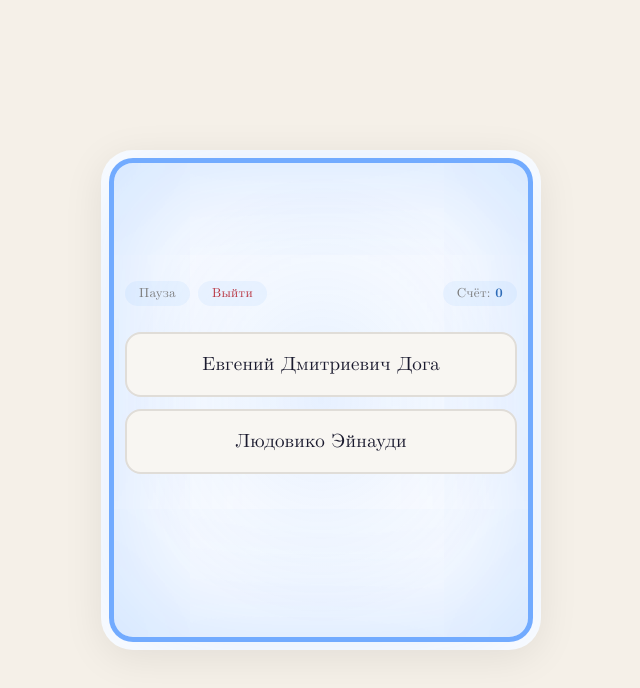
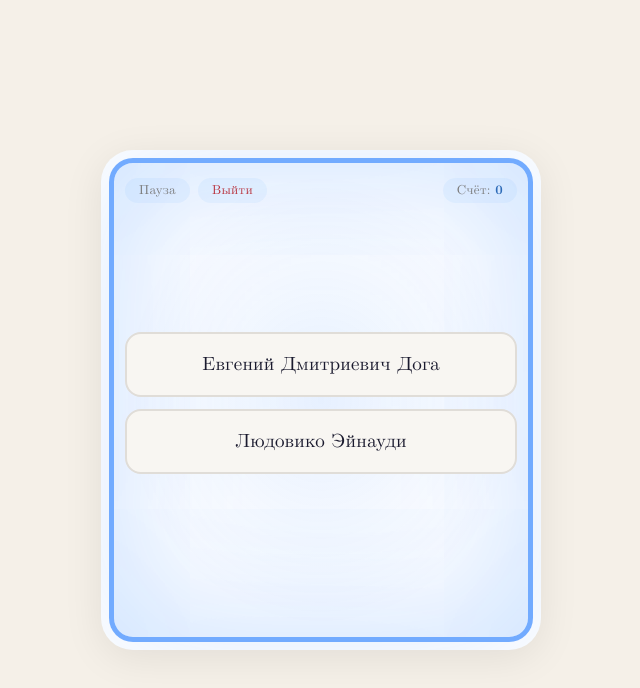
Before and after one commit to eleueu/composers, a plain HTML site: page index.html in a window 1280 px wide. Both pictures are taken after a click on the button "Начать игру". Shown: the whole page, without its empty margins (319-959 px from the left). Drawn offline with Linux system fonts and the light colour scheme.

Commit message:
Исправлено: верхняя панель прижата к верху, кнопки по центру

```diff
--- a/style.css
+++ b/style.css
@@ -293,7 +293,7 @@ body {
     display: none;
     flex-direction: column;
     flex: 1;
-    justify-content: center;
+    /* justify-content: center; ← УБРАНО! */
 }
 
 /* Кнопки вариантов */
@@ -302,6 +302,8 @@ body {
     flex-direction: column;
     gap: 12px;
     margin-top: 6px;
+    flex: 1;
+    justify-content: center;
 }
 
 .btn-option {
```
